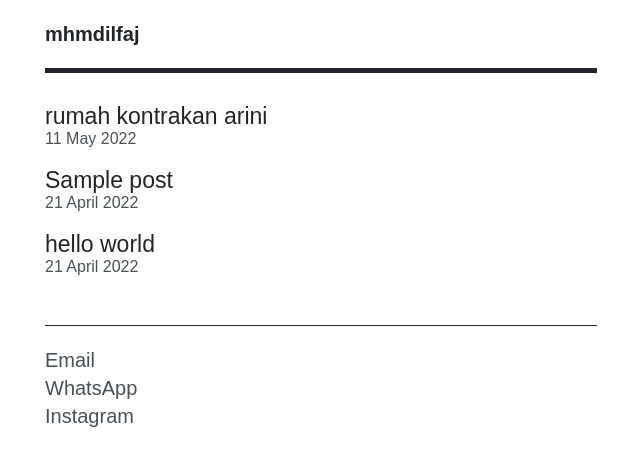
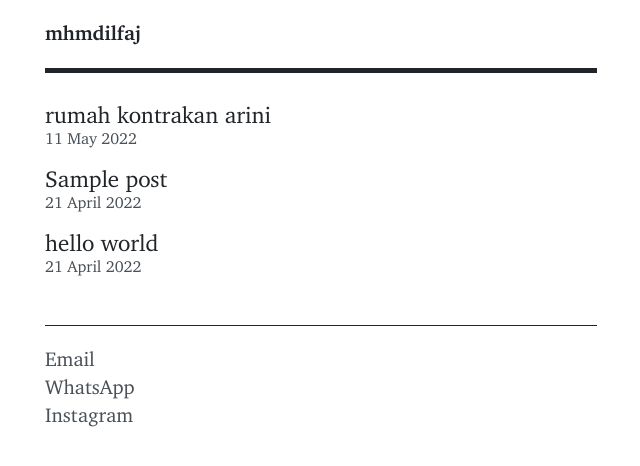
Before and after one commit to mhmdilfaj/mhmdilfaj.github.io, a Jekyll site: the page built from index.html, in a window 1280 px wide. Shown: the top 466 px of the page, without its empty margins (319-959 px from the left). Built offline with Jekyll 4.4.1, drawn with Linux system fonts in a browser that asks for light colours; some web fonts are replaced.

Commit message:
Update stylesheet.css

```diff
--- a/assets/stylesheet.css
+++ b/assets/stylesheet.css
@@ -110,7 +110,7 @@
   --system-font: -apple-system, BlinkMacSystemFont, "Segoe UI",
  Helvetica, Arial, sans-serif,
  "Apple Color Emoji", "Segoe UI Emoji", "Segoe UI Symbol";
-  --serif-font: "TiemposText", serif;
+  --serif-font: "xcharter", serif;
 	--sans-serif-font: "alegreya-sans", sans-serif;
 }
 
@@ -121,7 +121,7 @@
 }
 
 body {
-  font-family: var(--sans-serif-font), var(--system-font);
+  font-family: var(--serif-font), var(--system-font);
   font-size: 17px;
   line-height: 1.4;
   color: var(--fg-color);
```
